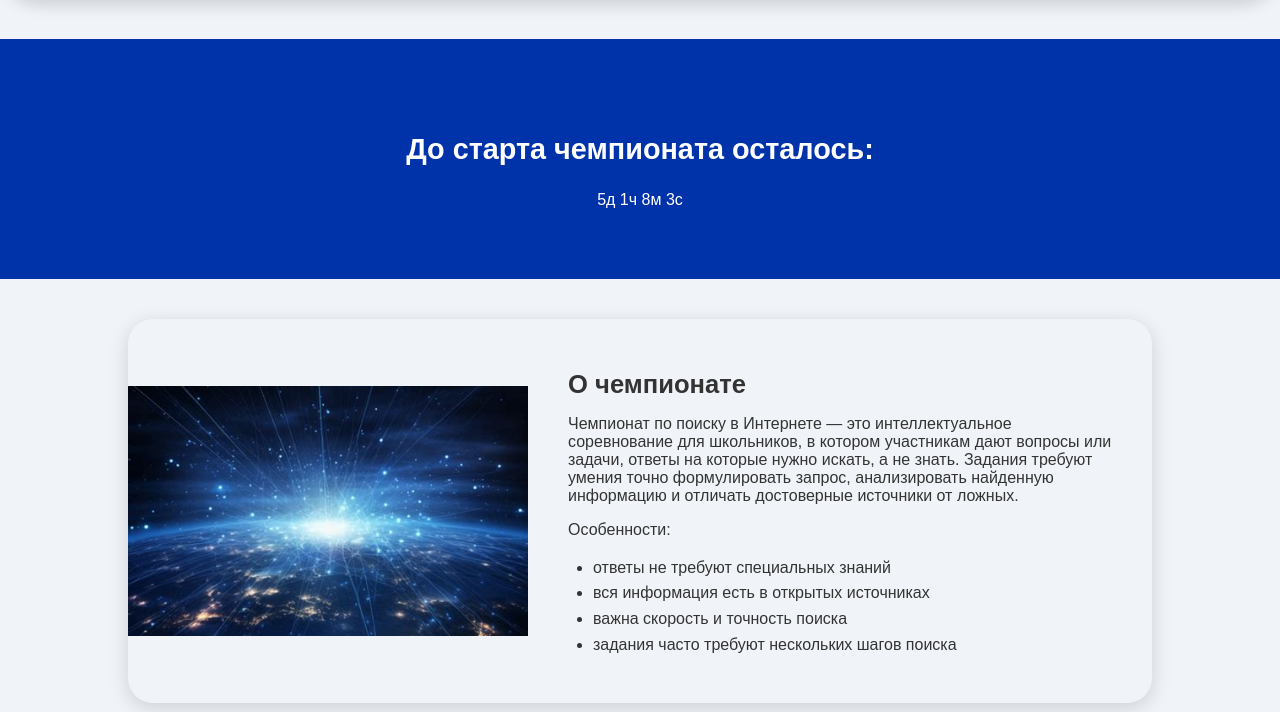
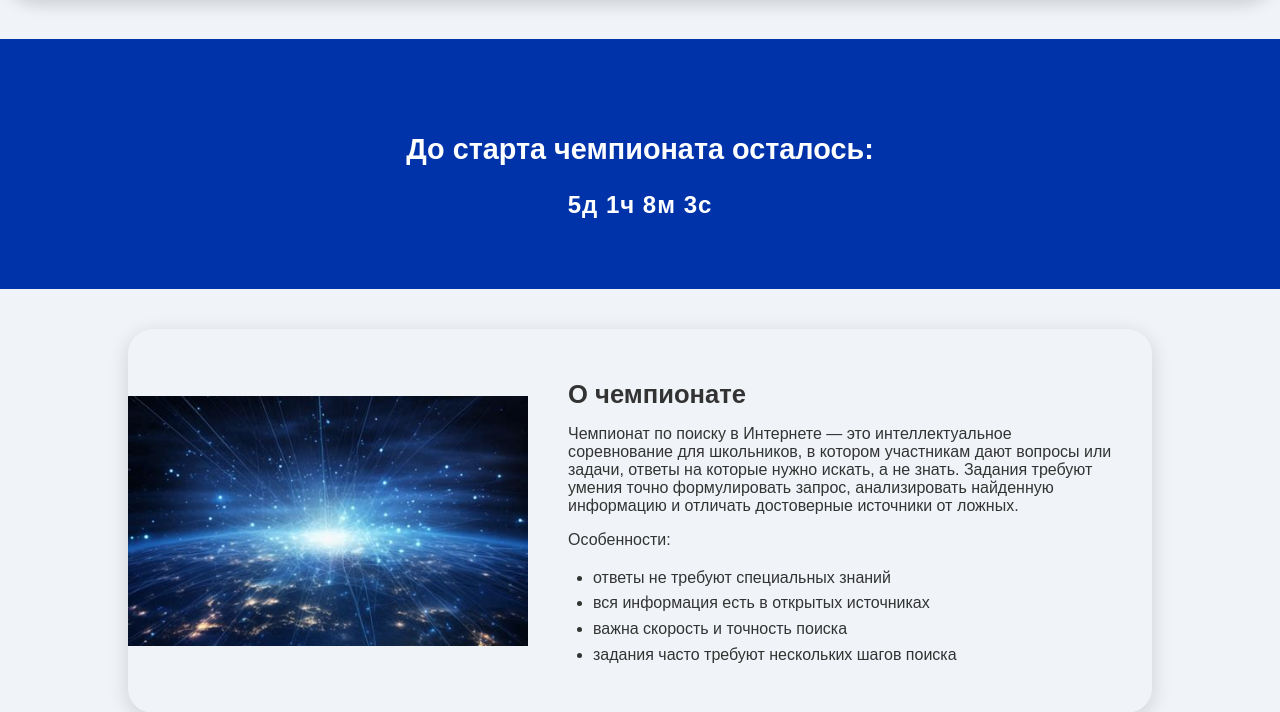
Before and after one commit to vasilievteacher/Internet_Search_Champ, a Flask app: page / in a window 1280 px wide. Shown: the part 684-1396 px from the top of the page. Run offline with Flask 3, Linux system fonts and the light colour scheme.

Commit message:
update styling

```diff
--- a/static/css/style.css
+++ b/static/css/style.css
@@ -754,6 +754,14 @@ footer {
   color: #ffcc00;
 }
 
+.timer-inline {
+  text-align: center;
+  font-size: 1.5rem;
+  font-weight: 600;
+  letter-spacing: 1px;
+  color: white;
+}
+
 /* Адаптив */
 @media (max-width: 768px) {
   .main-nav {
```
